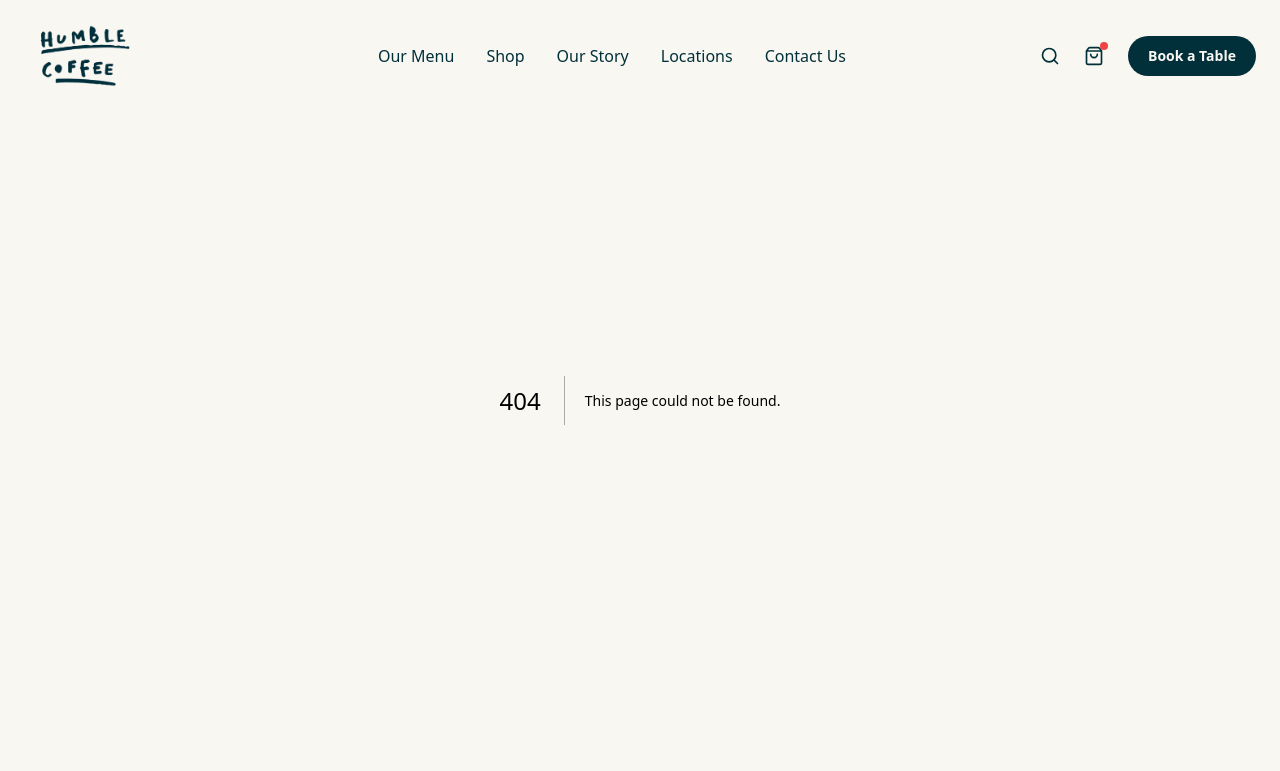
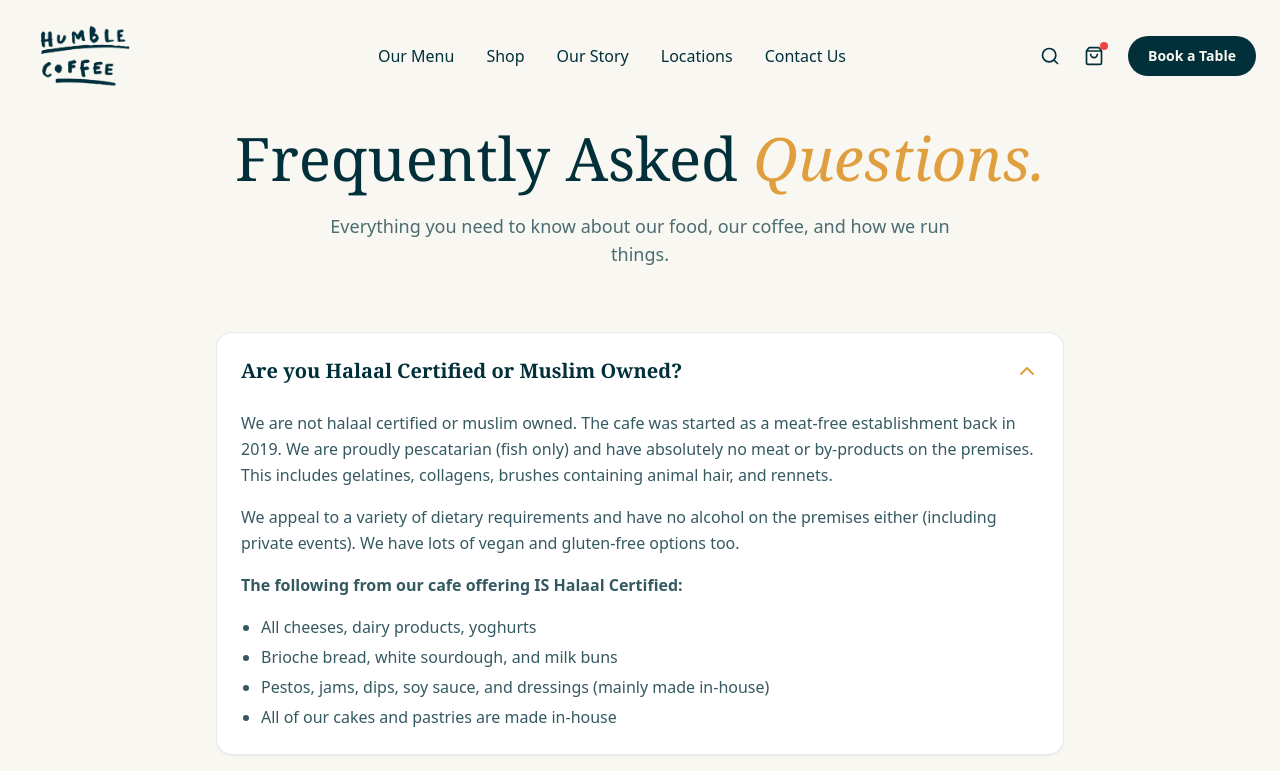
Before and after one commit to Lwazi-M/humble-coffee-redesign, a Next.js app: page /faq in a window 1280 px wide. Before the commit this address had no page. Shown: the top 771 px of the page. Built offline with nearby package versions, Linux system fonts and the light colour scheme.

Commit message:
feat: added faq page with accordion layout and updated footer link

```diff
--- /dev/null
+++ b/src/app/faq/page.tsx
@@ -0,0 +1,151 @@
+"use client";
+
+import React from 'react';
+import { motion } from 'framer-motion';
+import { HelpCircle, ChevronDown, ChevronUp } from 'lucide-react';
+
+const faqs = [
+  {
+    question: "Are you Halaal Certified or Muslim Owned?",
+    answer: (
+      <div className="space-y-4">
+        <p>
+          We are not halaal certified or muslim owned. The cafe was started as a meat-free establishment back in 2019.
+          We are proudly pescatarian (fish only) and have absolutely no meat or by-products on the premises.
+          This includes gelatines, collagens, brushes containing animal hair, and rennets.
+        </p>
+        <p>
+          We appeal to a variety of dietary requirements and have no alcohol on the premises either (including private events).
+          We have lots of vegan and gluten-free options too.
+        </p>
+        <p className="font-bold">The following from our cafe offering IS Halaal Certified:</p>
+        <ul className="list-disc pl-5 space-y-1">
+          <li>All cheeses, dairy products, yoghurts</li>
+          <li>Brioche bread, white sourdough, and milk buns</li>
+          <li>Pestos, jams, dips, soy sauce, and dressings (mainly made in-house)</li>
+          <li>All of our cakes and pastries are made in-house</li>
+        </ul>
+      </div>
+    )
+  },
+  {
+    question: "Do you take reservations?",
+    answer: (
+      <p>
+        Yes! We take bookings for parties of 6 or more via Dineplan. You can book the inside boardroom table or courtyard area
+        for groups of up to 20. There is no charge, and you are welcome to bring decor and a cake for a small cakeage fee of R60.
+      </p>
+    )
+  },
+  {
+    question: "Why do you not offer table service?",
+    answer: (
+      <div className="space-y-4">
+        <p>
+          Since opening, we have always operated with counter service. This means: find a table, look at the menu, order at the counter,
+          and we bring food and drinks to the table. We understand this isn't for everyone, but we are really good at this style of service.
+        </p>
+        <p>
+          It allows the customer to interact with many layers of the team, from the person making your coffee to the person plating your croissant.
+          It means we can have a stronger, smaller team who are able to receive a higher wage and get an equal share of the tips.
+        </p>
+      </div>
+    )
+  },
+  {
+    question: "Where is your coffee from?",
+    answer: (
+      <p>
+        We roast all of our beans in-house. We usually have a lovely single origin on bar and filter. Our House and Love blend never change.
+        We are always getting in new coffees as single origin options. You can order our beans online via our website—we deliver all over SA.
+      </p>
+    )
+  },
+  {
+    question: "What is 'The Hatch' all about?",
+    answer: (
+      <p>
+        The hatch is open Wed-Sun 6:30am - 2pm. It's designed to take pressure away from the main cafe and make your takeaway experience quick and simple.
+        The hatch offers a small selection of sweets, savouries, and drinks. We also offer fresh harvest table salads Wed-Fri!
+      </p>
+    )
+  },
+  {
+    question: "Is Florida Rd Humble still open?",
+    answer: (
+      <div>
+        <p className="mb-2">Florida Rd is still going strong! Its opening hours are as follows:</p>
+        <ul className="list-none space-y-1 font-medium">
+          <li>Mon - Fri: 6am - 4pm</li>
+          <li>Sat: 6:30am - 2pm</li>
+          <li>Sun: 7am - 2pm</li>
+        </ul>
+      </div>
+    )
+  },
+  {
+    question: "What are your opening hours at 222 (Lilian Ngoyi)?",
+    answer: "7:00 - 16:00, 7 days a week."
+  }
+];
+
+export default function FAQPage() {
+  // Simple state to track which FAQ is open (optional, but nice for UX)
+  const [openIndex, setOpenIndex] = React.useState<number | null>(0);
+
+  return (
+    <main className="min-h-screen bg-[#F9F7F2] pt-32 pb-24">
+
+      <div className="container mx-auto px-6 max-w-4xl">
+        <motion.div
+          className="text-center mb-16"
+          initial={{ opacity: 0, y: 20 }}
+          animate={{ opacity: 1, y: 0 }}
+          transition={{ duration: 0.8 }}
+        >
+          <h1 className="text-5xl md:text-6xl font-serif text-[#02303A] mb-6">
+            Frequently Asked <span className="text-[#E09F3E] italic">Questions.</span>
+          </h1>
+          <p className="text-[#02303A]/70 text-lg max-w-2xl mx-auto">
+            Everything you need to know about our food, our coffee, and how we run things.
+          </p>
+        </motion.div>
+
+        <div className="space-y-4">
+          {faqs.map((faq, index) => (
+            <motion.div
+              key={index}
+              initial={{ opacity: 0, y: 10 }}
+              whileInView={{ opacity: 1, y: 0 }}
+              transition={{ delay: index * 0.1 }}
+              className="border border-[#02303A]/10 rounded-2xl bg-white overflow-hidden shadow-sm hover:shadow-md transition-shadow"
+            >
+              <button
+                onClick={() => setOpenIndex(openIndex === index ? null : index)}
+                className="w-full flex items-center justify-between p-6 text-left focus:outline-none"
+              >
+                <span className="text-xl font-bold text-[#02303A] font-serif pr-8">
+                  {faq.question}
+                </span>
+                <span className="text-[#E09F3E] flex-shrink-0">
+                  {openIndex === index ? <ChevronUp size={24} /> : <ChevronDown size={24} />}
+                </span>
+              </button>
+
+              <div
+                className={`transition-all duration-300 ease-in-out overflow-hidden ${
+                  openIndex === index ? 'max-h-[500px] opacity-100' : 'max-h-0 opacity-0'
+                }`}
+              >
+                <div className="p-6 pt-0 text-[#02303A]/80 leading-relaxed border-t border-transparent">
+                  {faq.answer}
+                </div>
+              </div>
+            </motion.div>
+          ))}
+        </div>
+
+      </div>
+    </main>
+  );
+}
--- a/src/components/features/HeroSection.tsx
+++ b/src/components/features/HeroSection.tsx
@@ -4,13 +4,13 @@
 import React from 'react';
 import { motion } from 'framer-motion';
 import { ArrowRight, MapPin } from 'lucide-react';
+import Link from 'next/link'; // <--- Added Import
 
 const HeroSection = () => {
   return (
     <section className="relative w-full min-h-screen flex flex-col md:flex-row bg-[#F9F7F2] overflow-hidden">
 
       {/* --- LEFT SIDE: The Content --- */}
-      {/* UPDATE APPLIED: Added 'pt-32 md:pt-40' to push content down away from the fixed Logo */}
       <div className="w-full md:w-1/2 flex items-center justify-center p-8 md:p-20 pt-32 md:pt-40 z-10 order-2 md:order-1">
         <div className="max-w-xl space-y-6">
 
@@ -20,7 +20,7 @@ const HeroSection = () => {
             transition={{ duration: 0.8 }}
           >
             <span className="inline-block py-1 px-3 border border-[#02303A] rounded-full text-sm font-semibold tracking-wide mb-4 text-[#02303A]">
-              📍 EST. 2019
+              Since: 2019
             </span>
 
             <h1 className="text-5xl md:text-7xl font-serif text-[#02303A] leading-tight">
@@ -45,17 +45,25 @@ const HeroSection = () => {
             animate={{ opacity: 1, y: 0 }}
             transition={{ delay: 0.5, duration: 0.8 }}
           >
-            <button className="group relative px-8 py-4 bg-[#02303A] text-[#F9F7F2] rounded-full font-semibold overflow-hidden">
+            {/* LINK 1: Shop Beans */}
+            <Link
+              href="/shop"
+              className="group relative px-8 py-4 bg-[#02303A] text-[#F9F7F2] rounded-full font-semibold overflow-hidden flex items-center"
+            >
               <span className="relative z-10 flex items-center gap-2">
                 Shop Beans <ArrowRight size={18} />
               </span>
               <div className="absolute inset-0 bg-white/10 translate-y-full group-hover:translate-y-0 transition-transform duration-300" />
-            </button>
+            </Link>
 
-            <button className="px-8 py-4 border-2 border-[#02303A] text-[#02303A] rounded-full font-semibold hover:bg-[#02303A]/5 transition-colors flex items-center gap-2">
+            {/* LINK 2: Visit Us (Updated to point to /locations) */}
+            <Link
+              href="/locations"
+              className="px-8 py-4 border-2 border-[#02303A] text-[#02303A] rounded-full font-semibold hover:bg-[#02303A]/5 transition-colors flex items-center gap-2"
+            >
               <MapPin size={18} />
               Visit Us
-            </button>
+            </Link>
           </motion.div>
 
         </div>
@@ -65,14 +73,11 @@ const HeroSection = () => {
       <div className="w-full md:w-1/2 h-[50vh] md:h-screen relative order-1 md:order-2 overflow-hidden">
 
          <motion.div
-            className="w-full h-full relative"
-            initial={{ opacity: 0 }}
-            animate={{ opacity: 1 }}
-            transition={{ duration: 1.2 }}
+           className="w-full h-full relative"
+           initial={{ opacity: 0 }}
+           animate={{ opacity: 1 }}
+           transition={{ duration: 1.2 }}
          >
-            {/* 1. scale-110: Zooms in to hide watermark.
-               2. No extra divs below this video tag = No shadow/gradient.
-            */}
             <video
                 className="w-full h-full object-cover scale-110 object-center"
                 autoPlay
@@ -81,7 +86,6 @@ const HeroSection = () => {
                 playsInline
                 poster="/assets/humble-coffee.jpg"
             >
-                {/* Kept your specific filename */}
                 <source src="/assets/humble-hero-video.mp4" type="video/mp4" />
                 Your browser does not support the video tag.
             </video>
--- a/src/components/layout/Footer.tsx
+++ b/src/components/layout/Footer.tsx
@@ -44,7 +44,9 @@ const Footer = () => {
               <h4 className="font-bold text-[#E09F3E]">Company</h4>
               <ul className="space-y-2 opacity-80">
                 <li><Link href="/our-story" className="hover:text-white transition-colors">Our Story</Link></li>
-                <li><Link href="#" className="hover:text-white transition-colors">Locations</Link></li>
+                <li><Link href="/locations" className="hover:text-white transition-colors">Locations</Link></li>
+                {/* --- ADDED FAQ LINK HERE --- */}
+                <li><Link href="/faq" className="hover:text-white transition-colors">FAQ</Link></li>
                 <li><Link href="/contact" className="hover:text-white transition-colors">Contact Us</Link></li>
               </ul>
             </div>
```
